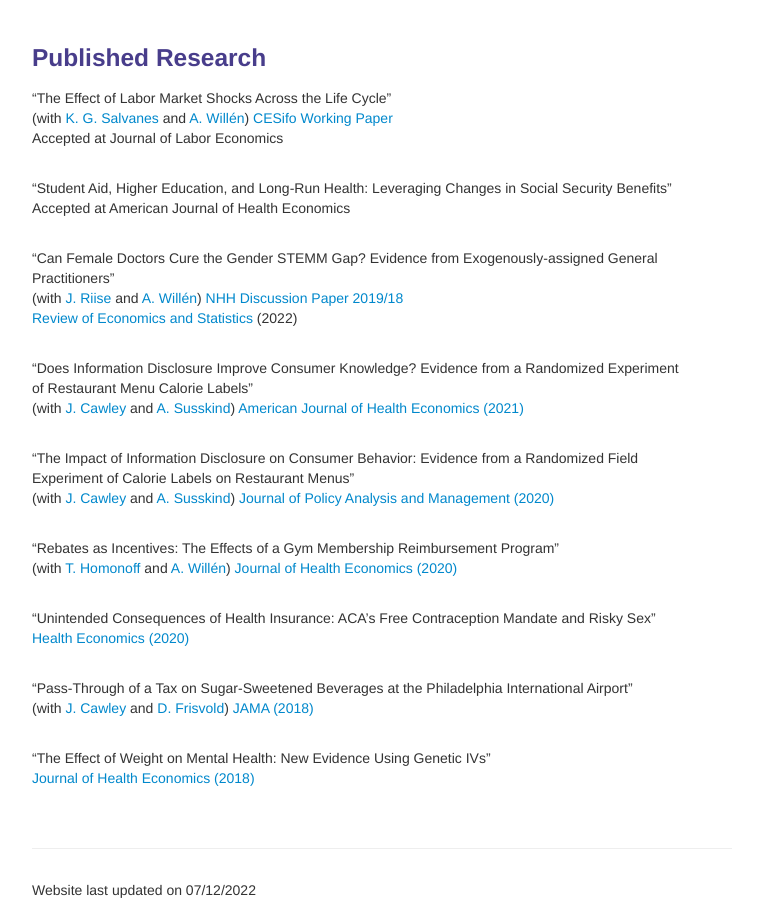
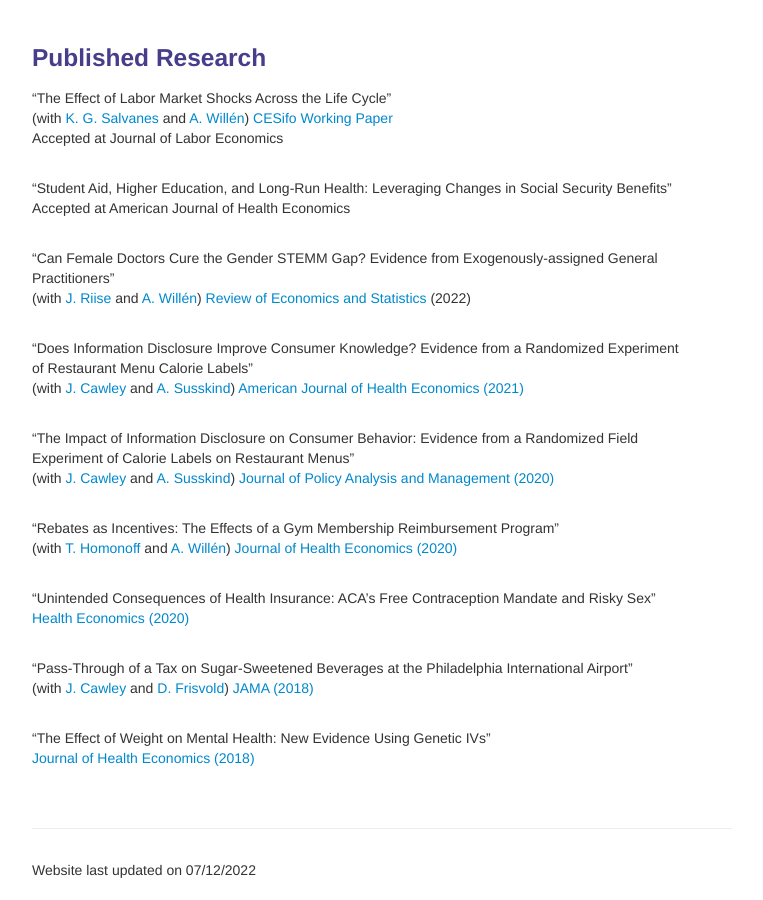
Before and after one commit to bjwillage/bjwillage.github.io, a Jekyll site: the page built from pages/research.md, in a window 1280 px wide and 900 px high, scrolled down 624 px. Shown: the whole window, without its empty margins (258-1021 px from the left). Built offline with Jekyll 4.4.1, drawn with Linux system fonts in a browser that asks for light colours.

Commit message:
Update research.md

```diff
--- a/pages/research.md
+++ b/pages/research.md
@@ -49,8 +49,7 @@ Accepted at American Journal of Health Economics
 <br><br>
 
 "Can Female Doctors Cure the Gender STEMM Gap? Evidence from Exogenously-assigned General Practitioners"<br>
-(with [J. Riise](https://sites.google.com/site/riisejulie) and [A. Willén](https://www.alexanderwillen.com/)) <a href="https://openaccess.nhh.no/nhh-xmlui/bitstream/handle/11250/2621215/DP%2018.pdf?sequence=1&isAllowed=yba">NHH Discussion Paper 2019/18 </a><br>
-[Review of Economics and Statistics](https://doi.org/10.1162/rest_a_00975) (2022) <br><br>
+(with [J. Riise](https://sites.google.com/site/riisejulie) and [A. Willén](https://www.alexanderwillen.com/)) [Review of Economics and Statistics](https://doi.org/10.1162/rest_a_00975) (2022) <br><br>
 
 "Does Information Disclosure Improve Consumer Knowledge? Evidence from a Randomized Experiment <br>of Restaurant Menu Calorie Labels"<br>
 (with [J. Cawley](https://www.human.cornell.edu/people/jhc38) and [A. Susskind](https://sha.cornell.edu/faculty-research/faculty/ams76))
```
